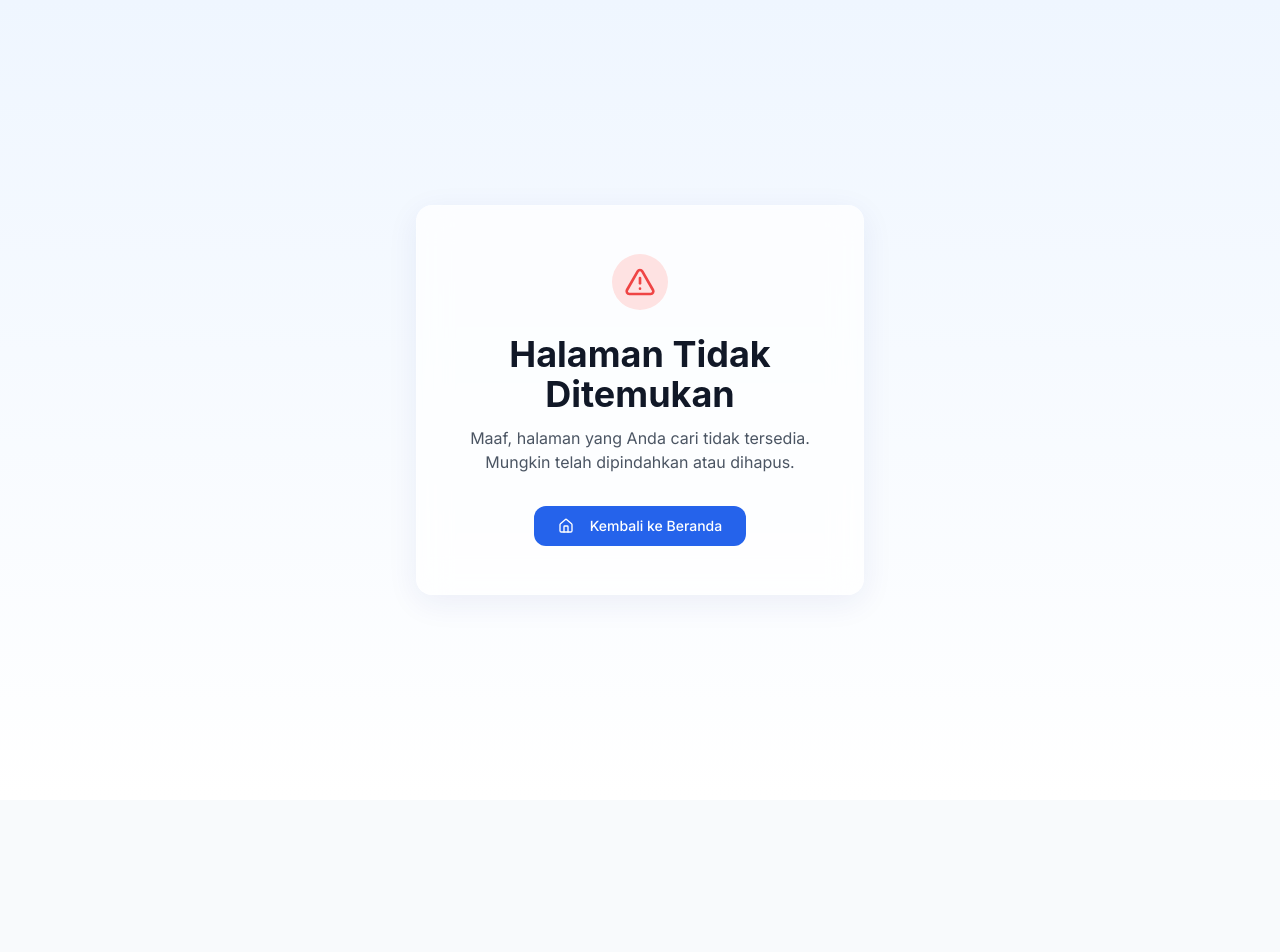
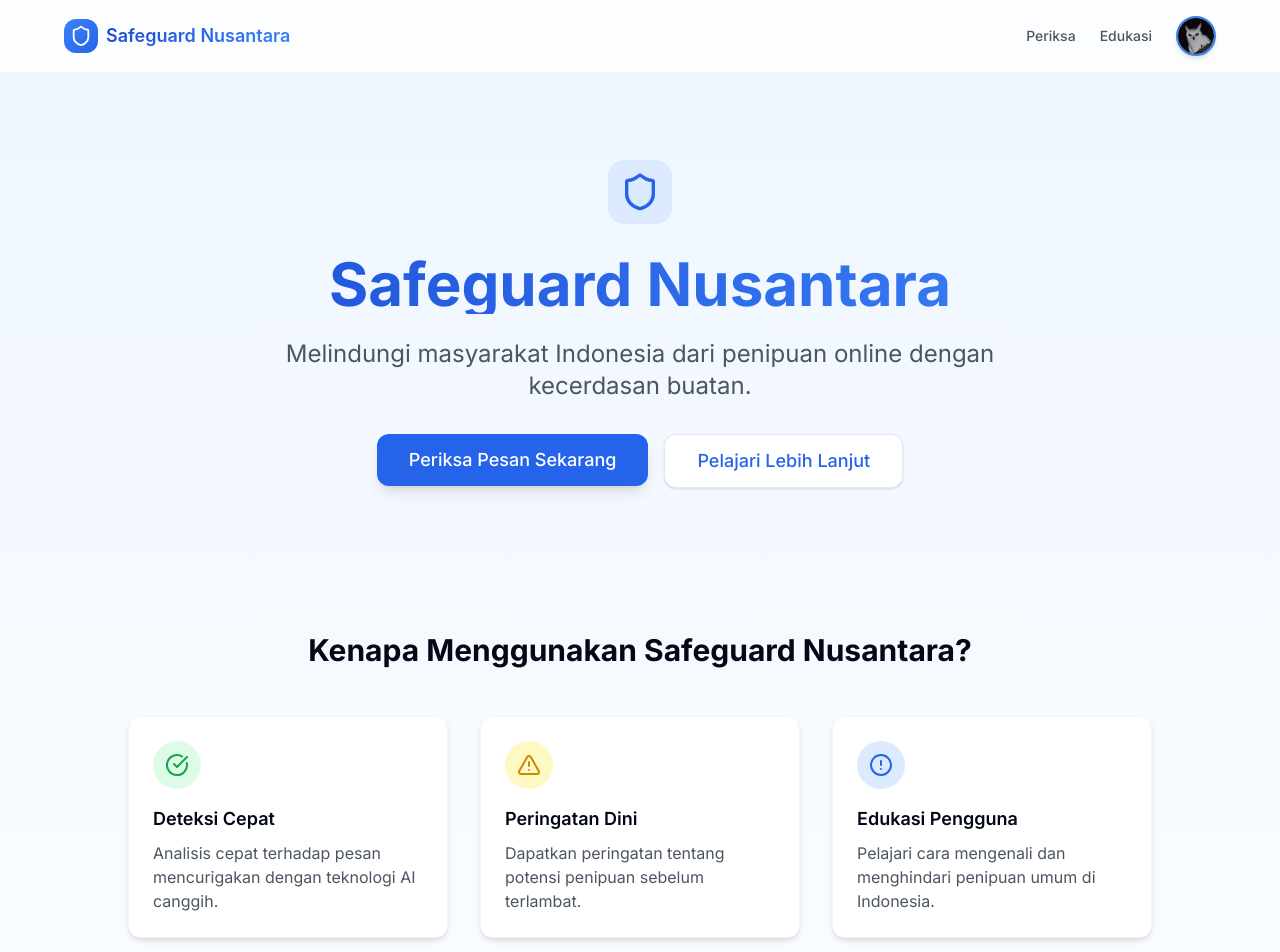
Before and after one commit to mikaelaldy/safeguard-nusantara, a React (Vite) app: page /landing in a window 1280 px wide. Shown: the top 952 px of the page. Before the commit the page ends 800 px from the top, so only its background shows below. Built offline with nearby package versions, Linux system fonts and the light colour scheme.

Commit message:
Add link to website
Adds a rounded icon with a link to mikascend.xyz and creates a landing page for "Safeguard Nusantara".

```diff
--- a/src/App.tsx
+++ b/src/App.tsx
@@ -6,6 +6,7 @@ import { QueryClient, QueryClientProvider } from "@tanstack/react-query";
 import { BrowserRouter, Routes, Route } from "react-router-dom";
 import Index from "./pages/Index";
 import Edukasi from "./pages/Edukasi";
+import Landing from "./pages/Landing";
 import NotFound from "./pages/NotFound";
 
 const queryClient = new QueryClient();
@@ -18,6 +19,7 @@ const App = () => (
       <BrowserRouter>
         <Routes>
           <Route path="/" element={<Index />} />
+          <Route path="/landing" element={<Landing />} />
           <Route path="/edukasi" element={<Edukasi />} />
           <Route path="*" element={<NotFound />} />
         </Routes>
--- a/src/components/Layout.tsx
+++ b/src/components/Layout.tsx
@@ -13,7 +13,7 @@ const Layout: React.FC<LayoutProps> = ({ children }) => {
     <div className="min-h-screen flex flex-col bg-gradient-to-b from-blue-50 to-white">
       <header className="w-full py-4 px-6 md:px-8 border-b border-gray-100 bg-white/80 backdrop-blur-md fixed top-0 z-50">
         <div className="max-w-6xl mx-auto flex justify-between items-center">
-          <Link to="/" className="flex items-center space-x-2 group">
+          <Link to="/landing" className="flex items-center space-x-2 group">
             <motion.div
               initial={{ scale: 1 }}
               whileHover={{ scale: 1.05 }}
@@ -29,6 +29,7 @@ const Layout: React.FC<LayoutProps> = ({ children }) => {
               Safeguard Nusantara
             </motion.div>
           </Link>
+          <div className="flex items-center space-x-6">
             <nav>
               <ul className="flex space-x-6 font-medium text-sm">
                 <li>
@@ -49,6 +50,24 @@ const Layout: React.FC<LayoutProps> = ({ children }) => {
                 </li>
               </ul>
             </nav>
+            <a
+              href="https://mikascend.xyz"
+              target="_blank"
+              rel="noopener noreferrer"
+              className="block"
+            >
+              <motion.div
+                whileHover={{ scale: 1.05 }}
+                className="w-10 h-10 rounded-full overflow-hidden border-2 border-blue-500 shadow-md"
+              >
+                <img
+                  src="/lovable-uploads/bbfe987f-5d44-4300-8f59-ed3024d4ece1.png"
+                  alt="Owl Logo"
+                  className="w-full h-full object-cover"
+                />
+              </motion.div>
+            </a>
+          </div>
         </div>
       </header>
 
--- /dev/null
+++ b/src/pages/Landing.tsx
@@ -0,0 +1,123 @@
+
+import React from 'react';
+import { Link } from 'react-router-dom';
+import { motion } from 'framer-motion';
+import { Shield, CheckCircle, AlertTriangle, AlertCircle } from 'lucide-react';
+import Layout from '@/components/Layout';
+
+const Landing: React.FC = () => {
+  return (
+    <Layout>
+      <div className="max-w-5xl mx-auto">
+        {/* Hero Section */}
+        <div className="py-10 md:py-16">
+          <motion.div
+            initial={{ opacity: 0, y: 20 }}
+            animate={{ opacity: 1, y: 0 }}
+            transition={{ duration: 0.5 }}
+            className="text-center"
+          >
+            <div className="inline-block p-3 rounded-2xl bg-blue-100 mb-6">
+              <Shield size={40} className="text-blue-600" />
+            </div>
+            <h1 className="text-4xl md:text-5xl lg:text-6xl font-bold mb-6 bg-clip-text text-transparent bg-gradient-to-r from-blue-700 to-blue-500">
+              Safeguard Nusantara
+            </h1>
+            <p className="text-xl md:text-2xl text-gray-600 mb-8 max-w-3xl mx-auto">
+              Melindungi masyarakat Indonesia dari penipuan online dengan kecerdasan buatan.
+            </p>
+            <div className="flex flex-col sm:flex-row gap-4 justify-center">
+              <Link to="/">
+                <motion.button
+                  whileHover={{ scale: 1.03 }}
+                  className="px-8 py-3 rounded-lg bg-blue-600 text-white font-medium text-lg shadow-lg hover:bg-blue-700 transition-colors w-full sm:w-auto"
+                >
+                  Periksa Pesan Sekarang
+                </motion.button>
+              </Link>
+              <Link to="/edukasi">
+                <motion.button
+                  whileHover={{ scale: 1.03 }}
+                  className="px-8 py-3 rounded-lg bg-white text-blue-600 font-medium text-lg shadow border border-blue-100 hover:bg-blue-50 transition-colors w-full sm:w-auto"
+                >
+                  Pelajari Lebih Lanjut
+                </motion.button>
+              </Link>
+            </div>
+          </motion.div>
+        </div>
+
+        {/* Features Section */}
+        <div className="py-12 md:py-20">
+          <h2 className="text-2xl md:text-3xl font-bold text-center mb-12">Kenapa Menggunakan Safeguard Nusantara?</h2>
+          <div className="grid md:grid-cols-3 gap-8">
+            <motion.div
+              initial={{ opacity: 0, y: 20 }}
+              animate={{ opacity: 1, y: 0 }}
+              transition={{ duration: 0.5, delay: 0.1 }}
+              className="p-6 bg-white rounded-xl shadow-md border border-gray-100"
+            >
+              <div className="w-12 h-12 bg-green-100 rounded-full flex items-center justify-center mb-4">
+                <CheckCircle className="text-green-600" />
+              </div>
+              <h3 className="text-lg font-semibold mb-2">Deteksi Cepat</h3>
+              <p className="text-gray-600">
+                Analisis cepat terhadap pesan mencurigakan dengan teknologi AI canggih.
+              </p>
+            </motion.div>
+
+            <motion.div
+              initial={{ opacity: 0, y: 20 }}
+              animate={{ opacity: 1, y: 0 }}
+              transition={{ duration: 0.5, delay: 0.2 }}
+              className="p-6 bg-white rounded-xl shadow-md border border-gray-100"
+            >
+              <div className="w-12 h-12 bg-yellow-100 rounded-full flex items-center justify-center mb-4">
+                <AlertTriangle className="text-yellow-600" />
+              </div>
+              <h3 className="text-lg font-semibold mb-2">Peringatan Dini</h3>
+              <p className="text-gray-600">
+                Dapatkan peringatan tentang potensi penipuan sebelum terlambat.
+              </p>
+            </motion.div>
+
+            <motion.div
+              initial={{ opacity: 0, y: 20 }}
+              animate={{ opacity: 1, y: 0 }}
+              transition={{ duration: 0.5, delay: 0.3 }}
+              className="p-6 bg-white rounded-xl shadow-md border border-gray-100"
+            >
+              <div className="w-12 h-12 bg-blue-100 rounded-full flex items-center justify-center mb-4">
+                <AlertCircle className="text-blue-600" />
+              </div>
+              <h3 className="text-lg font-semibold mb-2">Edukasi Pengguna</h3>
+              <p className="text-gray-600">
+                Pelajari cara mengenali dan menghindari penipuan umum di Indonesia.
+              </p>
+            </motion.div>
+          </div>
+        </div>
+
+        {/* Call to Action */}
+        <div className="py-12 md:py-16 text-center">
+          <div className="bg-gradient-to-r from-blue-600 to-blue-700 p-8 md:p-12 rounded-2xl text-white">
+            <h2 className="text-2xl md:text-3xl font-bold mb-4">Lindungi Diri Anda Hari Ini</h2>
+            <p className="text-lg md:text-xl mb-8 max-w-2xl mx-auto text-blue-100">
+              Jangan menjadi korban penipuan online. Mulai periksa pesan mencurigakan sekarang.
+            </p>
+            <Link to="/">
+              <motion.button
+                whileHover={{ scale: 1.03 }}
+                className="px-8 py-3 rounded-lg bg-white text-blue-600 font-medium text-lg hover:bg-blue-50 transition-colors"
+              >
+                Mulai Sekarang
+              </motion.button>
+            </Link>
+          </div>
+        </div>
+      </div>
+    </Layout>
+  );
+};
+
+export default Landing;
```
Also changed, not shown: public/lovable-uploads/bbfe987f-5d44-4300-8f59-ed3024d4ece1.png (added). Lines whose indentation alone changed are shown as unchanged.
